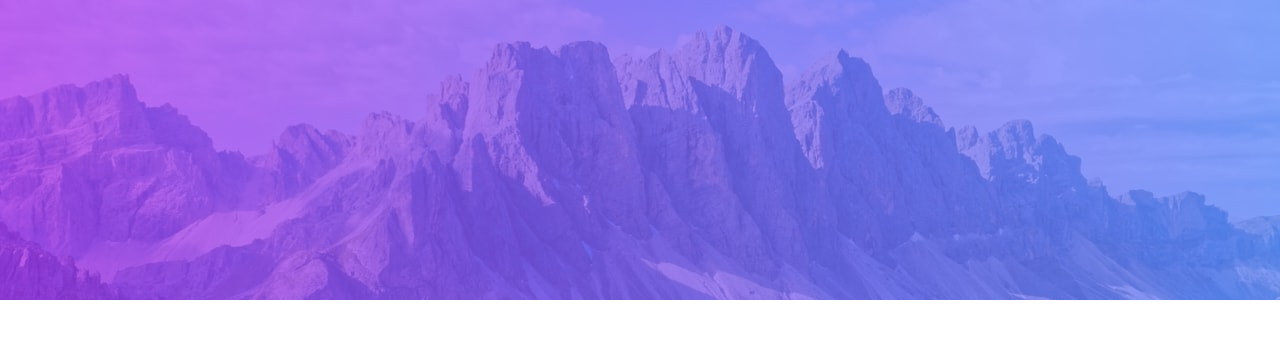
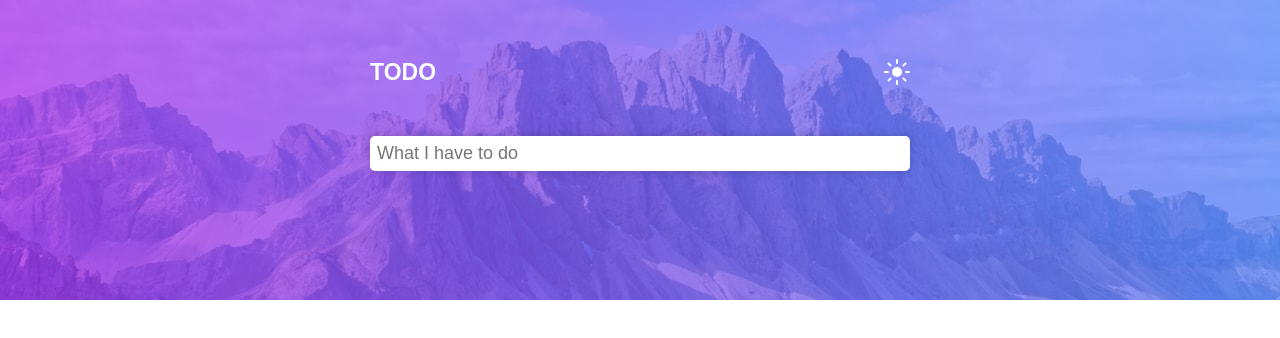
Before and after one commit to Nomad1974/todo-App, a React (Create React App) app: page / in a window 1280 px wide. Shown: the top 338 px of the page. Built offline with nearby package versions, Linux system fonts and the light colour scheme.

Commit message:
stylization of components

```diff
--- a/src/App.jsx
+++ b/src/App.jsx
@@ -1,10 +1,15 @@
+
+import Header from "./components/Header";
 import Main from "./components/Main";
+import ItemAddForm from "./features/ItemAddForm";
 
 const App = () => {
     return (
-        <>
-            <Main />
-        </>
+    <Main>
+        <Header />
+        <ItemAddForm />
+    </Main>
+
     );
 }
 
--- a/src/components/Container.jsx
+++ b/src/components/Container.jsx
@@ -1,8 +1,11 @@
 import styled from "styled-components";
 
 const Container = styled.div`
+    position: absolute;
     max-width: 540px;
-    margin: 0 auto;
+    margin-top: 115px;
+    left: 50%;
+    transform: translate(-50%, -50%)
 `;
 
 export default Container;
--- a/src/components/Header.jsx
+++ b/src/components/Header.jsx
@@ -1,5 +1,25 @@
+import styled from "styled-components";
+import { ReactComponent as Icon} from "../images/icon-sun.svg";
+
 const Header = () => {
-    return (  );
+    const Wrapper = styled.div`
+        display: flex;
+        width: 540px;
+        flex-direction: row;
+        justify-content: space-between;
+    `
+    const Hading = styled.span`
+        color: var(--colors-text);
+        font-size: var(--fs-hd);
+        font-weight: var(--fw-bold);
+    `;
+
+    return (
+        <Wrapper>
+            <Hading>TODO</Hading>
+            <Icon style={{cursor: "pointer"}}/>
+        </Wrapper>
+    );
 }
 
 export default Header;
--- a/src/components/Main.jsx
+++ b/src/components/Main.jsx
@@ -1,11 +1,12 @@
 import styled from "styled-components";
+
+import Container from "./Container";
 import desktop from "../images/bg-desktop-light.jpg";
 import mobile from "../images/bg-mobile-light.jpg";
 
 const Wrapper = styled.section`
-    max-width = 1440px;
-    margin = 0 auto;
-
+    position: relative;
+    max-width: 100%;
 `;
 
 const BackgroundImg = styled.div`
@@ -17,10 +18,11 @@ const BackgroundImg = styled.div`
     }
     `;
 
-const Main = () => {
+const Main = ({children}) => {
 
     return (
         <Wrapper>
+            <Container>{children}</Container>
             <BackgroundImg />
         </Wrapper>
     );
--- /dev/null
+++ b/src/features/ItemAddForm.jsx
@@ -0,0 +1,30 @@
+import styled from "styled-components";
+
+const Form = styled.form`
+    margin-top: 50px;
+
+
+`;
+
+const Input = styled.input.attrs({
+    type: 'text',
+    placeholder: ' What I have to do',
+})`
+    height: 35px;
+    width: 540px;
+    border-radius: var(--radii);
+    border: none;
+    outline: none;
+    box-shadow: var(--shadow);
+    font-size: var(--fs-md);
+`;
+
+const ItemAddForm = () => {
+    return (
+        <Form>
+            <Input></Input>
+        </Form>
+    );
+}
+
+export default ItemAddForm;
--- a/src/index.css
+++ b/src/index.css
@@ -6,11 +6,15 @@
    /* Typography */
   --family: 'Josefin Sans', sans-serif;
   --fs-md: 18px;
+  --fs-hd: 23px;
   --fw-normal: 400;
   --fw-bold: 700;
+  --colors-text: rgb(251, 252, 254);
 
   /* other */
   --colors-main: rgb(166,128,241);
+  --shadow: rgb(15,15,23, 0.2) 0 0 8px;
+  --radii: 5px;
 }
 
 body[data-theme='dark'] {
```
